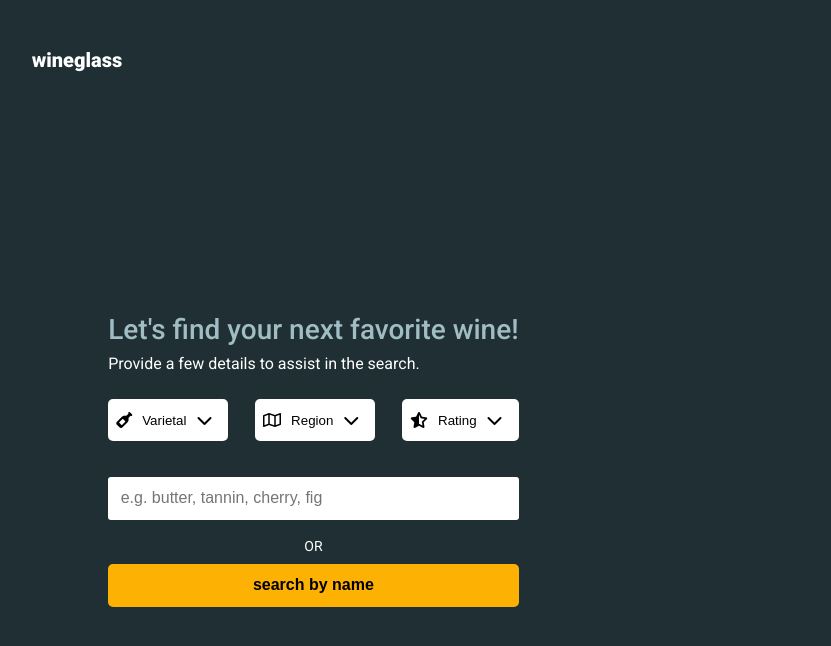
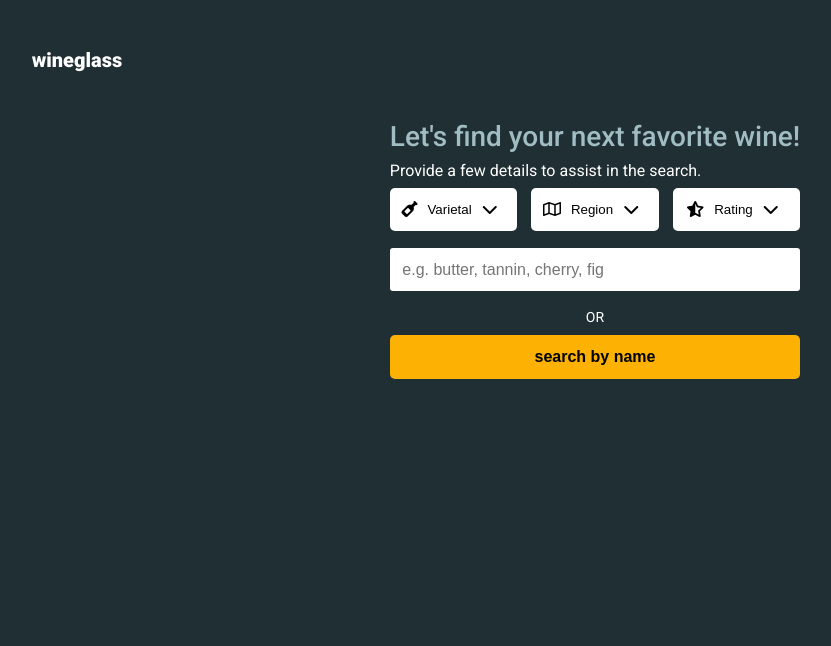
Before and after one commit to 0gzs/winesearch, a React (Create React App) app: page / in a window 1280 px wide. Shown: the top 646 px of the page, without its empty margins (45-876 px from the left). Built offline with nearby package versions, Linux system fonts and the light colour scheme.

Commit message:
Refactor search logic and page layout

```diff
--- a/src/app.jsx
+++ b/src/app.jsx
@@ -19,10 +19,10 @@ function App() {
       <div className="wrapper">
         <Header />
 
-        <main className={`wrapper ${results.length > 0 ? 'top-margin' : ''}`}>
-          <section className="form-section">
+        <main>
+          <div className="form-container">
             <Form setResults={setResults} setKeywords={setKeywords} />
-          </section>
+          </div>
 
           {results.length > 0 && (
             <div ref={containerRef} className="resultsGrid">
--- a/src/components/dropdown.jsx
+++ b/src/components/dropdown.jsx
@@ -1,28 +1,21 @@
 import React, { useEffect, useState, useRef } from 'react'
 import './dropdown.scss'
 
-import regions from '../data/regions.json'
-import varietals from '../data/varietals.json'
+const Dropdown = ({ selectState, title, options, icon }) => {
+  const element = useRef(null)
+  const { selection, setSelection } = selectState
+  const [opened, setOpened] = useState(false)
 
-const Dropdown = ({ onChange, title, icon }) => {
-  const element = useRef(null)
-  const options = title.toLowerCase() === 'region' ? regions : title.toLowerCase() === 'varietal' ? varietals : [1, 2, 3, 4, 5]
-
-  const [opened, setOpened] = useState(false)
-  const [selected, setSelected] = useState(null)
-
-  const toggle = () => setOpened(!opened)
+  const toggle = () => opened ? setOpened(false) : setOpened(true)
 
   const reset = () => {
+    setSelection(false)
     setOpened(false)
-    setSelected(null)
-    onChange(title, '')
   }
 
   const handleChange = option => {
     toggle()
-    onChange(title, option)
-    setSelected(option)
+    setSelection(option)
   }
 
   useEffect(() => {
@@ -33,7 +26,6 @@ const Dropdown = ({ onChange, title, icon }) => {
     }
 
     document.addEventListener('mousedown', handleClickOutside)
-
     return () => {
       document.removeEventListener('mousedown', handleClickOutside)
     }
@@ -42,19 +34,15 @@ const Dropdown = ({ onChange, title, icon }) => {
   return (
     <button className="dropdown" onClick={toggle} ref={element}>
       <i className={icon + " icon-left"}></i>
-
-      {selected || title}
-
-      {opened && !selected ? (
-        <i className="fa-solid fa-chevron-up icon-right"></i>
-      ) : !selected ? (
-        <i className='fa-solid fa-chevron-down icon-right'></i>
-      ) : (
-        <i className='fa-solid fa-xmark icon-right exit' onClick={reset}></i>
-      )
+      {selection || title}
+      {
+        opened && !selection ? <i className="fa-solid fa-chevron-up icon-right"></i>
+          : !selection ? <i className='fa-solid fa-chevron-down icon-right'></i>
+            : <i className='fa-solid fa-xmark icon-right exit' onClick={reset}></i>
       }
 
-      {opened && (
+      {
+        opened && (
           <div className="items-container" onMouseLeave={() => {
             if (opened) setOpened(false)
           }}>
@@ -70,7 +58,8 @@ const Dropdown = ({ onChange, title, icon }) => {
               })}
             </div>
           </div>
-      )}
+        )
+      }
     </button>
   )
 }
--- a/src/components/form.jsx
+++ b/src/components/form.jsx
@@ -1,5 +1,8 @@
 import React, { useEffect, useState } from 'react'
-import wine from '../data/wine.json'
+import useWineSearch from '../hooks/useWineSearch'
+
+import regions from '../data/regions.json'
+import varietals from '../data/varietals.json'
 
 import SeachByName from './search-by-name'
 import SearchByDescription from './search-by-desc'
@@ -11,116 +14,47 @@ const Form = ({ setResults, setKeywords }) => {
   const [searchByName, setSearchByName] = useState(false)
   const [wineName, setWineName] = useState('')
   const [wineDescription, setWineDescription] = useState('')
-  const [wineType, setWineType] = useState('')
-  const [wineRegion, setWineRegion] = useState('')
-  const [wineRating, setWineRating] = useState('')
+  const [wineType, setWineType] = useState(false)
+  const [wineRegion, setWineRegion] = useState(false)
+  const [wineRating, setWineRating] = useState(false)
 
-  const changeHandler = (name, value) => {
-    switch (name.toLowerCase()) {
-      case 'varietal':
-        setWineType(value)
-        break
-      case 'region':
-        setWineRegion(value)
-        break
-      case 'rating':
-        setWineRating(value)
-        break
-      case 'desc':
-        setWineDescription(value)
-        break
-      default:
-        break
-    }
-  }
+  const { results, keywords } = useWineSearch(searchByName, wineName, wineDescription, wineType, wineRegion, wineRating)
 
   useEffect(() => {
-    const search = () => {
-      let results = wine
+    if (results.length > 0) {
+      setResults(results)
+    } else setResults([])
 
-      if (searchByName && wineName.length > 0) {
-        setKeywords([wineName])
-        results = results.filter(wine => wine.name.toLowerCase().includes(wineName.toLowerCase()))
-      }
-
-      if (!searchByName && wineDescription.length > 0) {
-        if (wineDescription.includes(',')) {
-          let keywords = wineDescription.split(',').map(word => word.trim())
-          keywords = keywords.filter(word => word !== ' ' && word !== '').map(word => word.trim())
-
+    if (keywords.length > 0) {
       setKeywords([...keywords])
-
-          results = results.filter(wine => keywords.some(keyword => wine.description.toLowerCase().includes(keyword.toLowerCase())))
-        } else {
-          let keyword = [wineDescription.trim()]
-
-          setKeywords([...keyword])
-
-          results = results.filter(wine => wine.description.toLowerCase().includes(wineDescription.toLowerCase()))
-        }
-      }
-
-      if (!searchByName && wineType.length > 0) {
-        results = results.filter(wine => wine.type.toLowerCase().includes(wineType.toLowerCase()))
-      }
-
-      if (!searchByName && wineRegion.length > 0) {
-        results = results.filter(wine => wine.region.toLowerCase().includes(wineRegion.toLowerCase()))
-      }
-
-      if (!searchByName && wineRating.length > 0) {
-        results = results.filter(wine => wine.rating.toLowerCase().includes(wineRating.toLowerCase()))
-      }
-
-      setResults(results)
-    }
-
-    if (
-      wineName.length > 0 ||
-      wineDescription.length > 0 ||
-      wineType.length > 0 ||
-      wineRegion.length > 0 ||
-      wineRating.length > 0
-    ) search()
-
-    if (
-      wineName.length === 0 &&
-      wineDescription.length === 0 &&
-      wineType.length === 0 &&
-      wineRegion.length === 0 &&
-      wineRating.length === 0
-    ) {
-      setResults([])
-      setKeywords([])
-    }
-  }, [wineName, wineDescription, wineType, wineRegion, wineRating, searchByName, setResults, setKeywords])
+    } else setKeywords([])
+  }, [results, keywords, setResults, setKeywords])
 
   return (
-    <div className="form-container">
+    <div className={`form-wrapper ${results.length > 0 && "top-margin"}`}>
       <h1>Let's find your next favorite wine!</h1>
       <p className='sub-heading'>Provide a few details to assist in the search.</p>
 
-      <div className="search-buttons-wrapper">
-        <div className={"formGroup"}>
+      <div className={`search-buttons-wrapper ${searchByName && 'align-left'}`}>
         <Dropdown
-            onChange={changeHandler}
+          selectState={{ selection: wineType, setSelection: setWineType }}
           title={'Varietal'}
+          options={varietals}
           icon={"fa-solid fa-wine-bottle"} />
-        </div>
 
-        {!searchByName && <div className={"formGroup"}>
+        {!searchByName && (
           <Dropdown
-            onChange={changeHandler}
+            selectState={{ selection: wineRegion, setSelection: setWineRegion }}
             title={'Region'}
+            options={regions}
             icon={"fa-regular fa-map"} />
-        </div>}
+        )}
 
-        <div className={"formGroup"}>
         <Dropdown
-            onChange={changeHandler}
+          selectState={{ selection: wineRating, setSelection: setWineRating }}
           title={'Rating'}
+          options={[1, 2, 3, 4, 5]}
           icon={"fa-solid fa-star-half-stroke"} />
-        </div>
       </div>
 
       {searchByName ? (
--- a/src/components/search-by-desc.jsx
+++ b/src/components/search-by-desc.jsx
@@ -4,17 +4,17 @@ const SearchByDescription = ({ text, onChange, viewSearch }) => {
 
   useEffect(() => {
     return () => {
-      onChange('')
+      onChange(false)
     }
   }, [onChange])
 
   return (
-    <div className="flex-col">
+    <>
       <div className="formGroup">
         <input
           type="text"
           placeholder='e.g. butter, tannin, cherry, fig'
-          value={text}
+          value={text || ''}
           onChange={e => onChange(e.target.value)} />
       </div>
 
@@ -26,7 +26,7 @@ const SearchByDescription = ({ text, onChange, viewSearch }) => {
           search by name
         </button>
       </div>
-    </div>
+    </>
   )
 }
 
--- a/src/components/search-by-name.jsx
+++ b/src/components/search-by-name.jsx
@@ -9,7 +9,7 @@ const SearchByName = ({ text, onChange, viewSearch }) => {
   }, [onChange])
 
   return (
-    <div className="flex-col">
+    <>
       <div className="formGroup">
         <input
           type="text"
@@ -26,7 +26,7 @@ const SearchByName = ({ text, onChange, viewSearch }) => {
           search by description
         </button>
       </div>
-    </div>
+    </>
   )
 }
 
--- /dev/null
+++ b/src/hooks/useWineSearch.js
@@ -0,0 +1,86 @@
+import { useState, useEffect } from 'react'
+import { debounce } from 'lodash'
+import wine from '../data/wine.json'
+
+const useWineSearch = (searchByName, wineName, wineDescription, wineType, wineRegion, wineRating) => {
+  const [results, setResults] = useState([])
+  const [keywords, setKeywords] = useState([])
+
+  useEffect(() => {
+    const debounceSearch = debounce(() => search(), 500)
+
+    const toLowerCaseIncludes = (value, search) =>
+      value.toLowerCase().includes(search.toLowerCase())
+
+    const filterWines = (wines, filterCriteria) => {
+      return wines.filter(filterCriteria)
+    }
+
+    const filterWinesByDescription = (wines, filterCriteria) => {
+      let keywords = wineDescription.split(',').map(word => word.trim())
+      keywords = keywords.filter(word => word !== ' ' && word !== '').map(word => word.trim())
+
+      setKeywords([...keywords])
+
+      return wines.filter(wine => keywords.some(keyword => toLowerCaseIncludes(wine.description, keyword)))
+    }
+
+    const search = () => {
+      let results = wine
+
+      if (searchByName) {
+        results = filterWines(results, wine => toLowerCaseIncludes(wine.name, wineName))
+      } else {
+
+        if (wineDescription && wineDescription.length > 0) {
+          let keywords = wineDescription.split(',').map(word => word.trim())
+          keywords = keywords.filter(word => word !== ' ' && word !== '').map(word => word.trim())
+          setKeywords([keywords])
+          results = filterWinesByDescription(results, wine => toLowerCaseIncludes(wine.description, keywords, true))
+        } else if (wineDescription) {
+          let keyword = [wineDescription.trim()]
+          setKeywords([...keyword])
+          results = filterWinesByDescription(results, wine => toLowerCaseIncludes(wine.description, keyword))
+        }
+      }
+
+      if (wineType.length > 0) {
+        results = filterWines(results, wine => toLowerCaseIncludes(wine.type, wineType))
+      }
+
+      if (wineRating.length > 0) {
+        results = filterWines(results, wine => toLowerCaseIncludes(wine.rating, wineRating))
+      }
+
+      if (wineRegion.length > 0) {
+        results = filterWines(results, wine => toLowerCaseIncludes(wine.region, wineRegion))
+      }
+
+      setResults(results)
+    }
+
+    if (
+      wineName.length > 0 ||
+      wineDescription.length > 0 ||
+      wineType.length > 0 ||
+      wineRegion.length > 0 ||
+      wineRating.length > 0
+    ) debounceSearch()
+
+    if (
+      !wineName &&
+      !wineDescription &&
+      !wineType &&
+      !wineRegion &&
+      !wineRating
+    ) {
+      setResults([])
+      setKeywords([])
+    }
+
+  }, [wineName, wineDescription, wineType, wineRegion, wineRating, searchByName])
+
+  return { results, keywords }
+}
+
+export default useWineSearch
```
Lines whose indentation alone changed are shown as unchanged.
